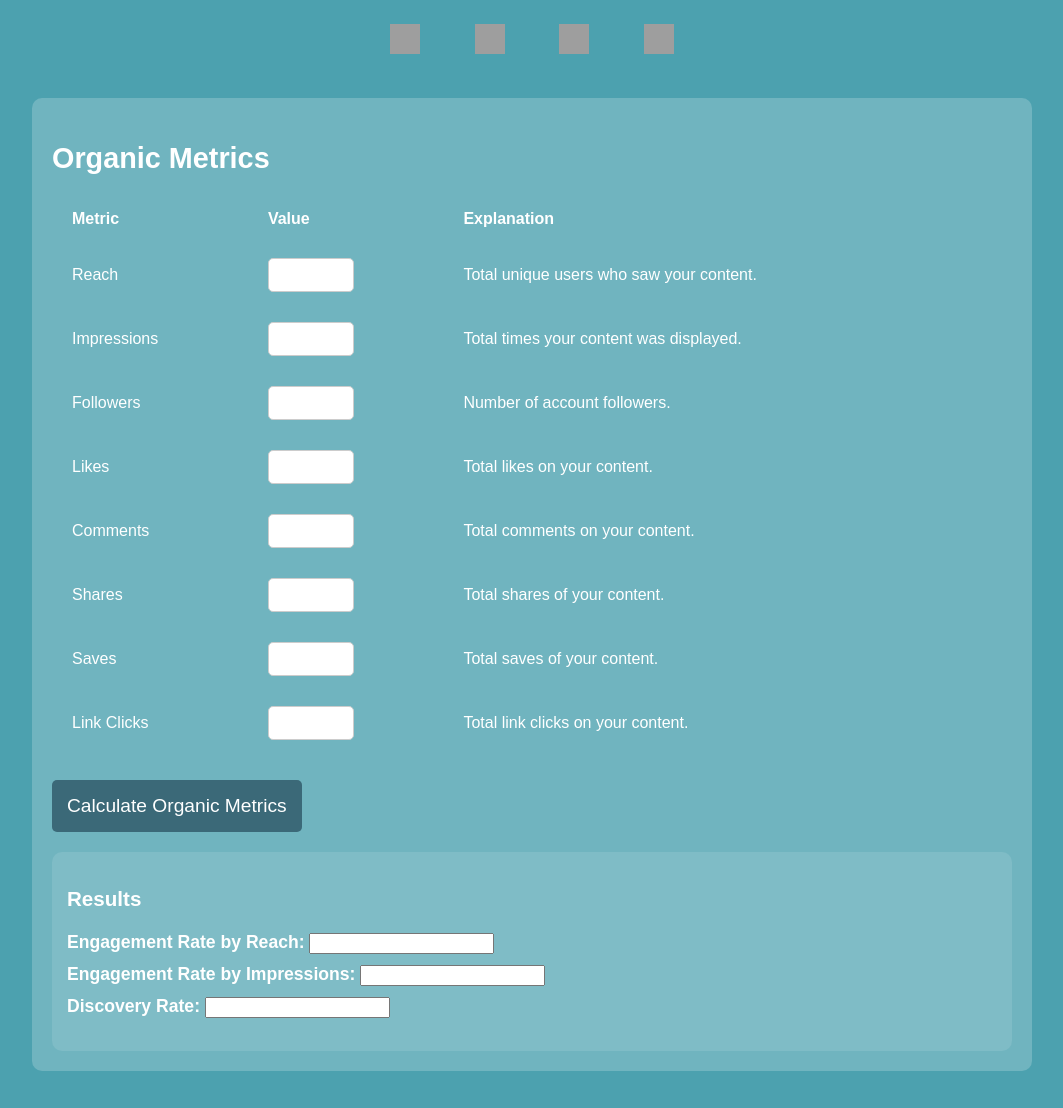
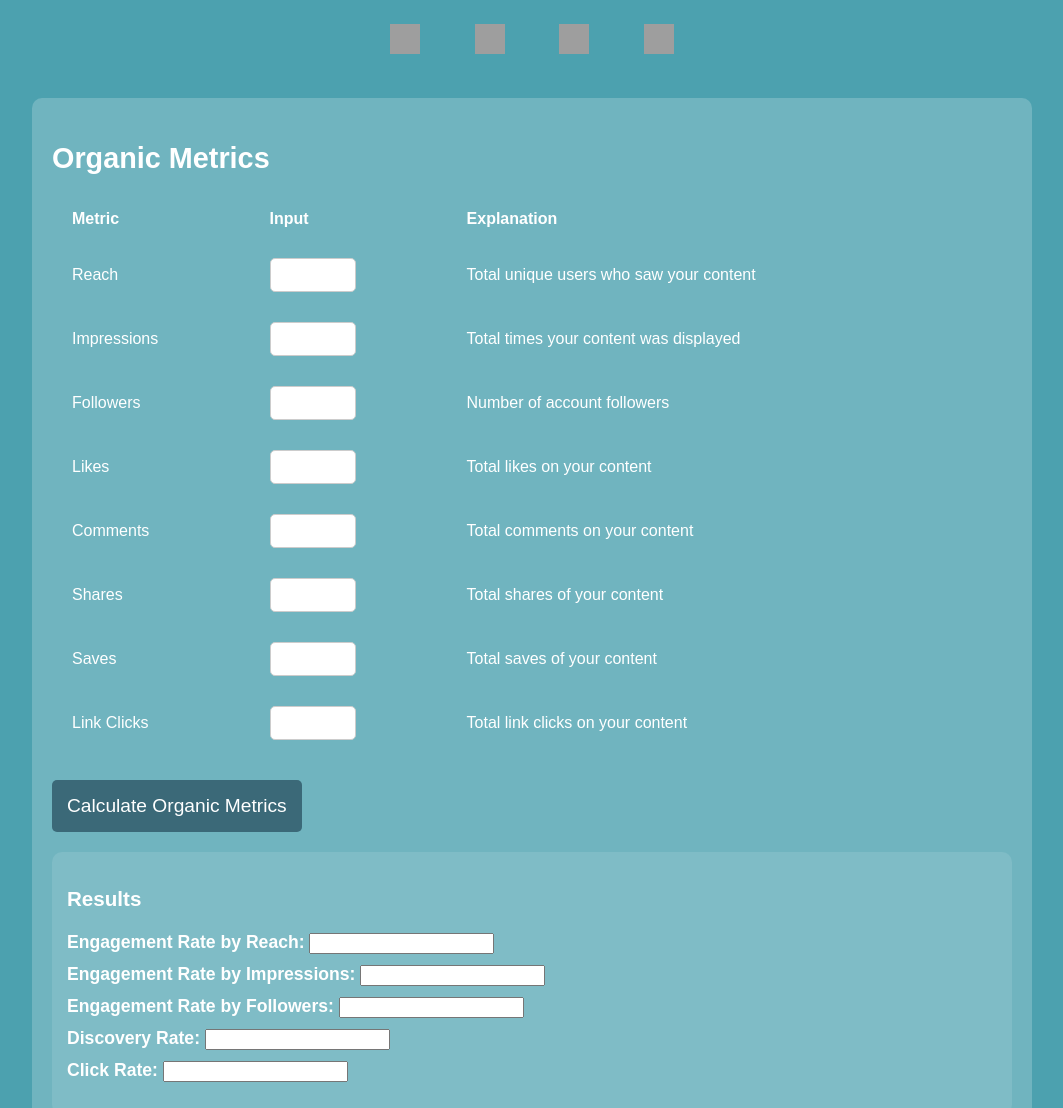
Before and after one commit to rominamassa/smm-metrics-optimizer, a Flask app: page / in a window 1280 px wide. Shown: the part 187-1295 px from the top of the page, without its empty margins (108-1171 px from the left). Run offline with Flask 3, Linux system fonts and the light colour scheme; some libraries are stand-ins or nearby versions; grey boxes are pictures that could not be loaded.

Commit message:
Fix: Restored full calculator, updated explanations, and added engagement rate by followers and click rate

```diff
--- a/templates/index.html
+++ b/templates/index.html
@@ -74,48 +74,48 @@
                 <table class="input-table">
                     <tr>
                         <th>Metric</th>
-                        <th>Value</th>
+                        <th>Input</th>
                         <th>Explanation</th>
                     </tr>
                     <tr>
                         <td>Reach</td>
                         <td><input type="number" id="reach" name="reach" class="input-field"></td>
-                        <td>Total unique users who saw your content.</td>
+                        <td>Total unique users who saw your content</td>
                     </tr>
                     <tr>
                         <td>Impressions</td>
                         <td><input type="number" id="impressions" name="impressions" class="input-field"></td>
-                        <td>Total times your content was displayed.</td>
+                        <td>Total times your content was displayed</td>
                     </tr>
                     <tr>
                         <td>Followers</td>
                         <td><input type="number" id="followers" name="followers" class="input-field"></td>
-                        <td>Number of account followers.</td>
+                        <td>Number of account followers</td>
                     </tr>
                     <tr>
                         <td>Likes</td>
                         <td><input type="number" id="likes" name="likes" class="input-field"></td>
-                        <td>Total likes on your content.</td>
+                        <td>Total likes on your content</td>
                     </tr>
                     <tr>
                         <td>Comments</td>
                         <td><input type="number" id="comments" name="comments" class="input-field"></td>
-                        <td>Total comments on your content.</td>
+                        <td>Total comments on your content</td>
                     </tr>
                     <tr>
                         <td>Shares</td>
                         <td><input type="number" id="shares" name="shares" class="input-field"></td>
-                        <td>Total shares of your content.</td>
+                        <td>Total shares of your content</td>
                     </tr>
                     <tr>
                         <td>Saves</td>
                         <td><input type="number" id="saves" name="saves" class="input-field"></td>
-                        <td>Total saves of your content.</td>
+                        <td>Total saves of your content</td>
                     </tr>
                     <tr>
                         <td>Link Clicks</td>
                         <td><input type="number" id="link_clicks" name="link_clicks" class="input-field"></td>
-                        <td>Total link clicks on your content.</td>
+                        <td>Total link clicks on your content</td>
                     </tr>
                 </table>
                 <button type="submit" class="submit-btn">Calculate Organic Metrics</button>
@@ -126,7 +126,9 @@
                 <ul>
                     <li><strong>Engagement Rate by Reach:</strong> <input type="text" readonly></li>
                     <li><strong>Engagement Rate by Impressions:</strong> <input type="text" readonly></li>
+                    <li><strong>Engagement Rate by Followers:</strong> <input type="text" readonly></li>
                     <li><strong>Discovery Rate:</strong> <input type="text" readonly></li>
+                    <li><strong>Click Rate:</strong> <input type="text" readonly></li>
                 </ul>
             </div>
         </section>
@@ -146,28 +148,28 @@
                 <table class="input-table">
                     <tr>
                         <th>Metric</th>
-                        <th>Value</th>
+                        <th>Input</th>
                         <th>Explanation</th>
                     </tr>
                     <tr>
                         <td>Impressions</td>
                         <td><input type="number" id="paid_impressions" name="paid_impressions"></td>
-                        <td>Total ad/ad set/campaign impressions.</td>
+                        <td>Total ad/ad set/campaign impressions</td>
                     </tr>
                     <tr>
                         <td>Clicks</td>
                         <td><input type="number" id="clicks" name="clicks"></td>
-                        <td>Total clicks.</td>
+                        <td>Total clicks</td>
                     </tr>
                     <tr>
                         <td>Results</td>
                         <td><input type="number" id="results" name="results"></td>
-                        <td>Total results.</td>
+                        <td>Total results</td>
                     </tr>
                     <tr>
                         <td>Spend</td>
                         <td><input type="number" id="spend" name="spend"></td>
-                        <td>Total ad/ad set/campaign spend.</td>
+                        <td>Total ad/ad set/campaign spend</td>
                     </tr>
                 </table>
                 <button type="submit" class="submit-btn">Calculate Paid Metrics</button>
```
